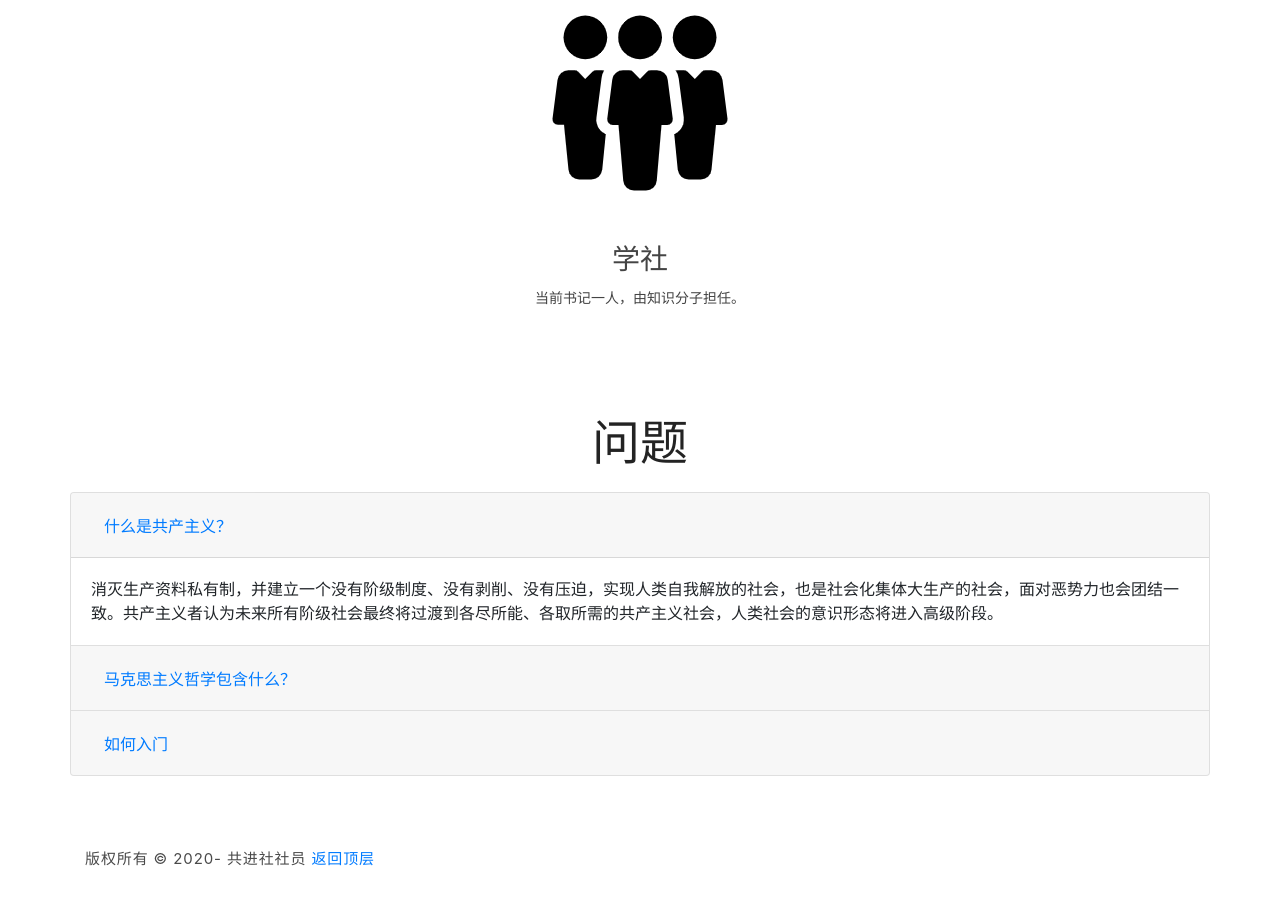
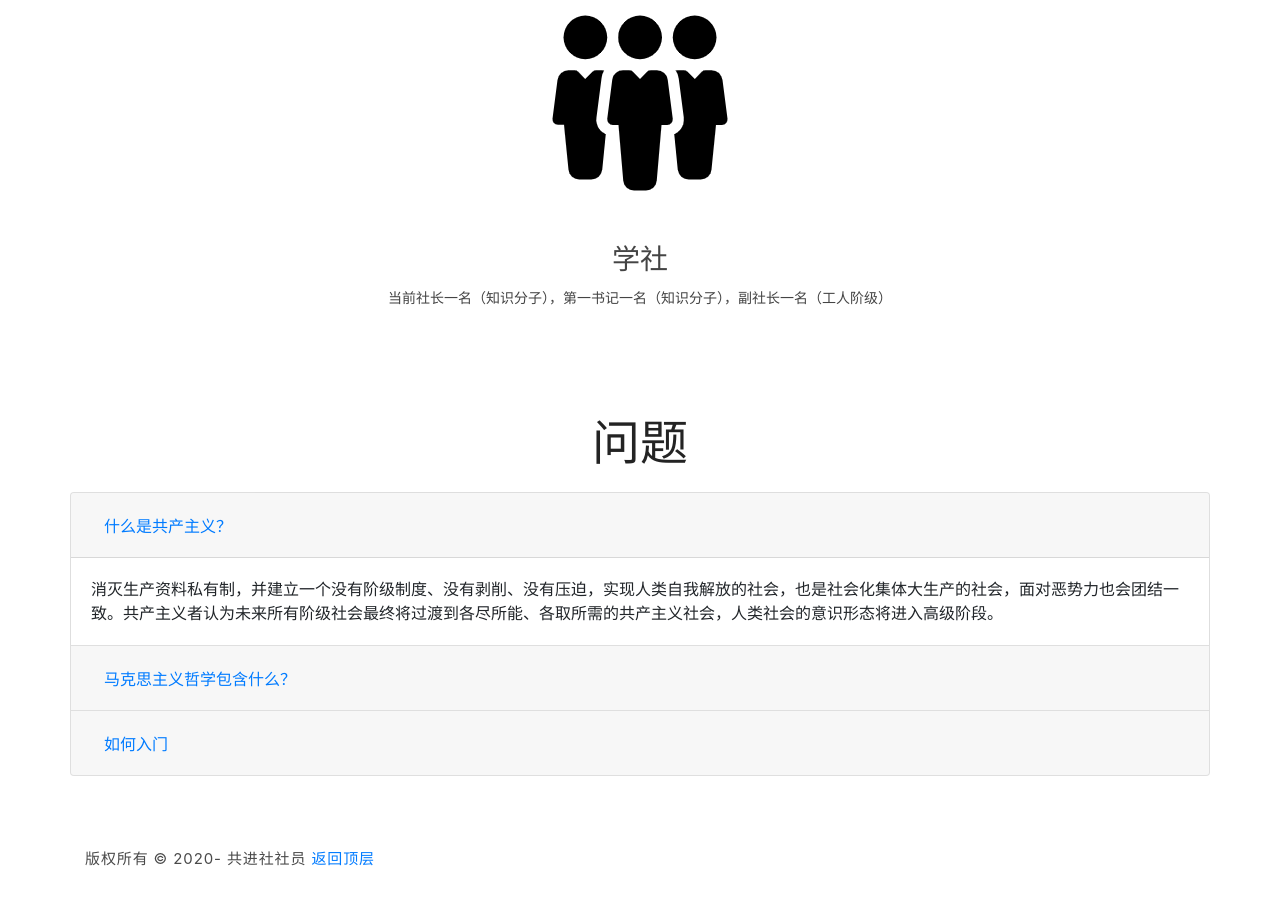
Before and after one commit to banchen8964/banchen8964.github.io, a website built with Parcel: page index.html in a window 1280 px wide. Shown: the part 3275-4180 px from the top of the page. Built offline with nearby package versions, Linux system fonts and the light colour scheme.

Commit message:
Update index.html

```diff
--- a/index.html
+++ b/index.html
@@ -186,7 +186,7 @@
               <img src="img/ccpp_b.png">
               <h1 class="i4fh">学社
               </h1>
-              <h3 class="i4fh">当前书记一人，由知识分子担任。</h3>
+              <h3 class="i4fh">当前社长一名（知识分子），第一书记一名（知识分子），副社长一名（工人阶级）</h3>
               <p class="text-h3">
               </p>
             </div>
```
